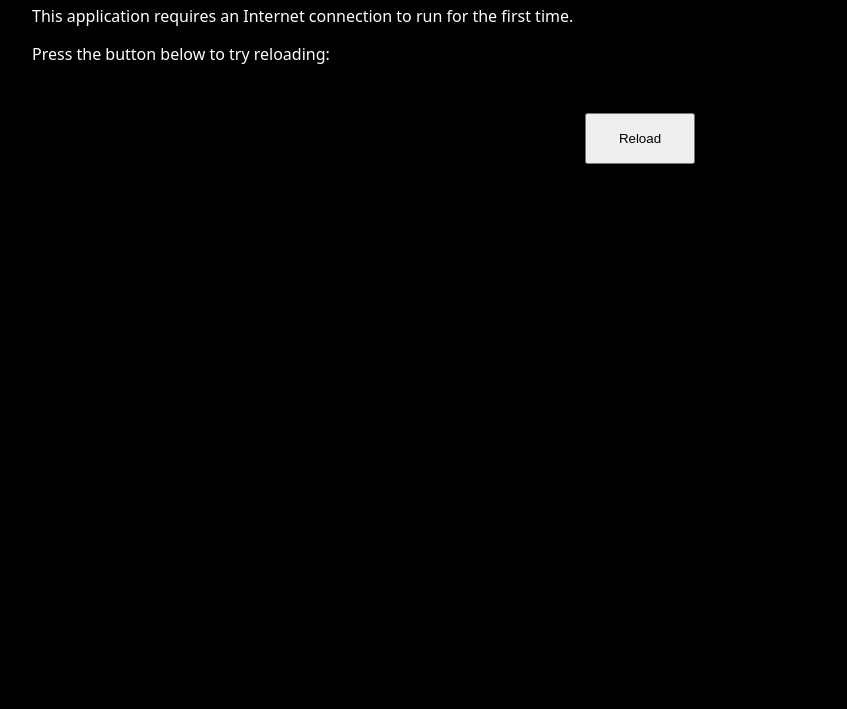
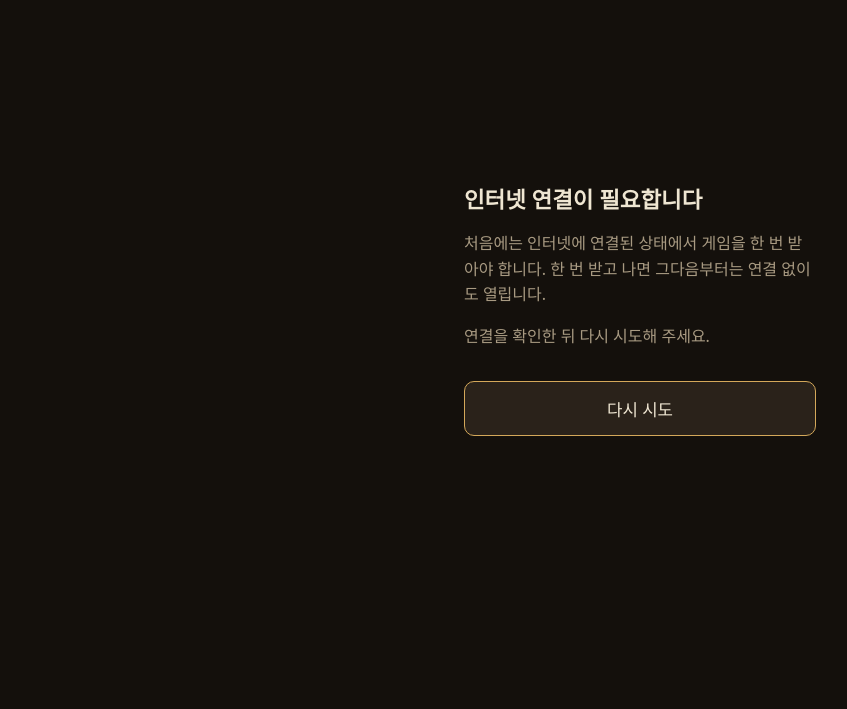
Before and after one commit to KwonOyoun/ash-labyrinth, a plain HTML site: page index.offline.html in a window 1280 px wide. Shown: the part 91-800 px from the top of the page, without its empty margins (0-847 px from the left). Drawn offline with Linux system fonts and the light colour scheme.

Commit message:
11월 26일 PWA 업데이트: 첫 접속 오프라인, 로딩 화면, 스토리·전투 화면 개선
Co-Authored-By: Claude Opus 5.5 <noreply@anthropic.com>

```diff
--- a/index.offline.html
+++ b/index.offline.html
@@ -1,41 +1,26 @@
 <!DOCTYPE html>
-<html lang="en">
+<html lang="ko">
 <head>
 <meta charset="utf-8">
-		<meta http-equiv="X-UA-Compatible" content="IE=edge">
 <meta name="viewport" content="width=device-width, initial-scale=1">
-		<title>You are offline</title>
+<meta name="theme-color" content="#14100c">
+<title>재의 미궁</title>
 <style>
-html {
-	background-color: #000000;
-	color: #ffffff;
-}
-
-body {
-	font-family: system-ui, -apple-system, "Segoe UI", Roboto, "Helvetica Neue", Arial, "Noto Sans", sans-serif, "Apple Color Emoji", "Segoe UI Emoji", "Segoe UI Symbol", "Noto Color Emoji";
-	margin: 2rem;
-}
-
-p {
-	margin-block: 1rem;
-}
-
-button {
-	display: block;
-	padding: 1rem 2rem;
-	margin: 3rem auto 0;
-}
+html { background: #14100c; color: #efe6d2; }
+body { font-family: system-ui, -apple-system, "Apple SD Gothic Neo", "Noto Sans KR", sans-serif; margin: 0; min-height: 100vh; display: grid; place-items: center; }
+main { max-width: 22rem; padding: 2rem 1.5rem; }
+h1 { font-size: 1.4rem; font-weight: 600; margin: 0 0 1rem; }
+p { color: #a89a82; line-height: 1.6; margin: 0 0 1rem; }
+button { margin-top: 1rem; width: 100%; padding: 0.9rem; font: inherit; font-size: 1.05rem; color: #efe6d2; background: #2a221a; border: 1px solid #d4a85a; border-radius: 10px; }
+button:focus-visible { outline: 2px solid #efe6d2; outline-offset: 3px; }
 </style>
 </head>
 <body>
-		<h1>You are offline</h1>
-		<p>This application requires an Internet connection to run for the first time.</p>
-		<p>Press the button below to try reloading:</p>
-		<button type="button">Reload</button>
-		<script>
-document.querySelector('button').addEventListener('click', () => {
-	window.location.reload();
-});
-		</script>
+<main>
+<h1>인터넷 연결이 필요합니다</h1>
+<p>처음에는 인터넷에 연결된 상태에서 게임을 한 번 받아야 합니다. 한 번 받고 나면 그다음부터는 연결 없이도 열립니다.</p>
+<p>연결을 확인한 뒤 다시 시도해 주세요.</p>
+<button type="button" onclick="window.location.reload()">다시 시도</button>
+</main>
 </body>
 </html>
```
Also changed, not shown: index.html (+12 -4 lines), index.service.worker.js (+12 -2 lines), index.png, 1 other file. Lines whose indentation alone changed are shown as unchanged.
